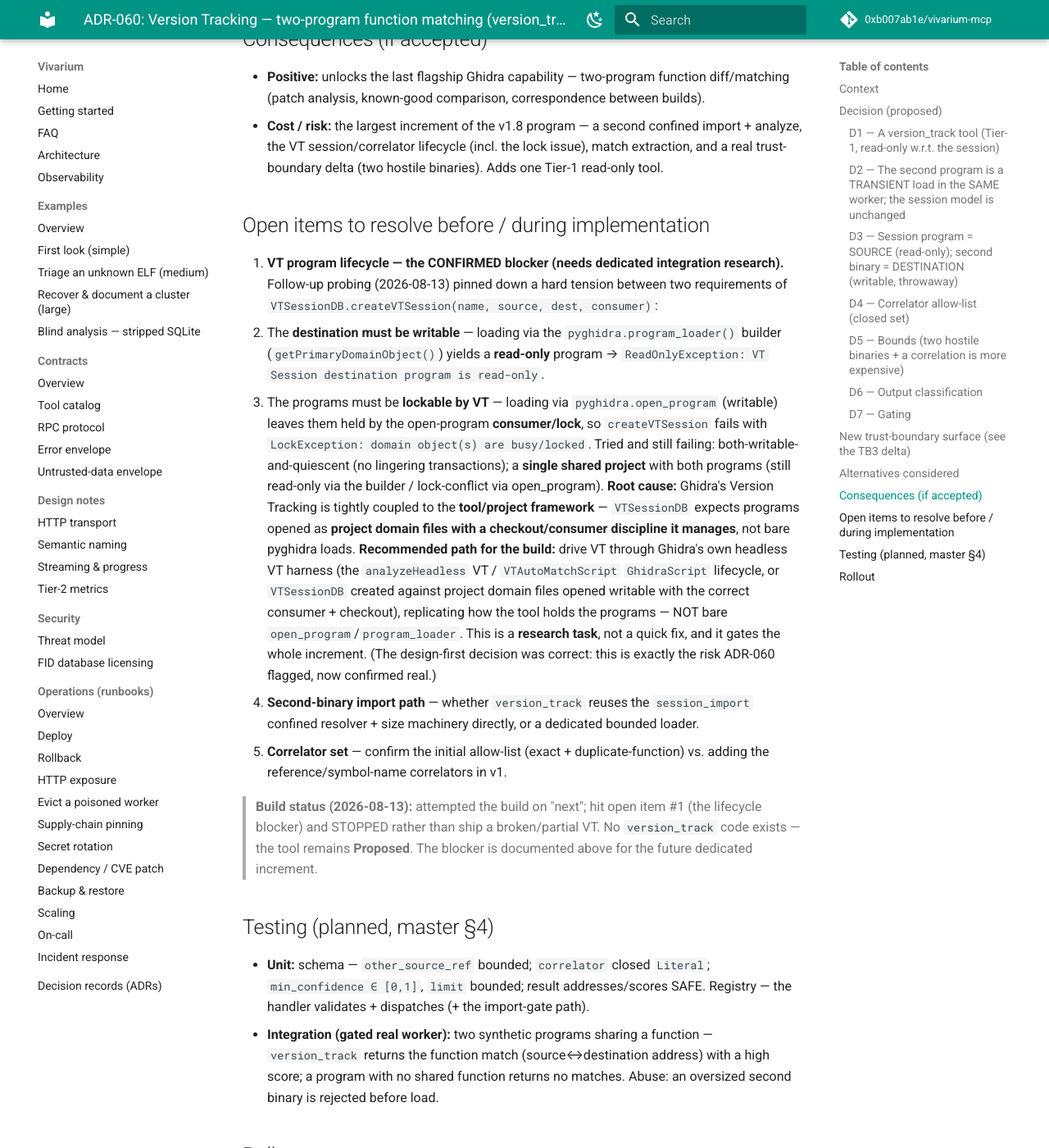
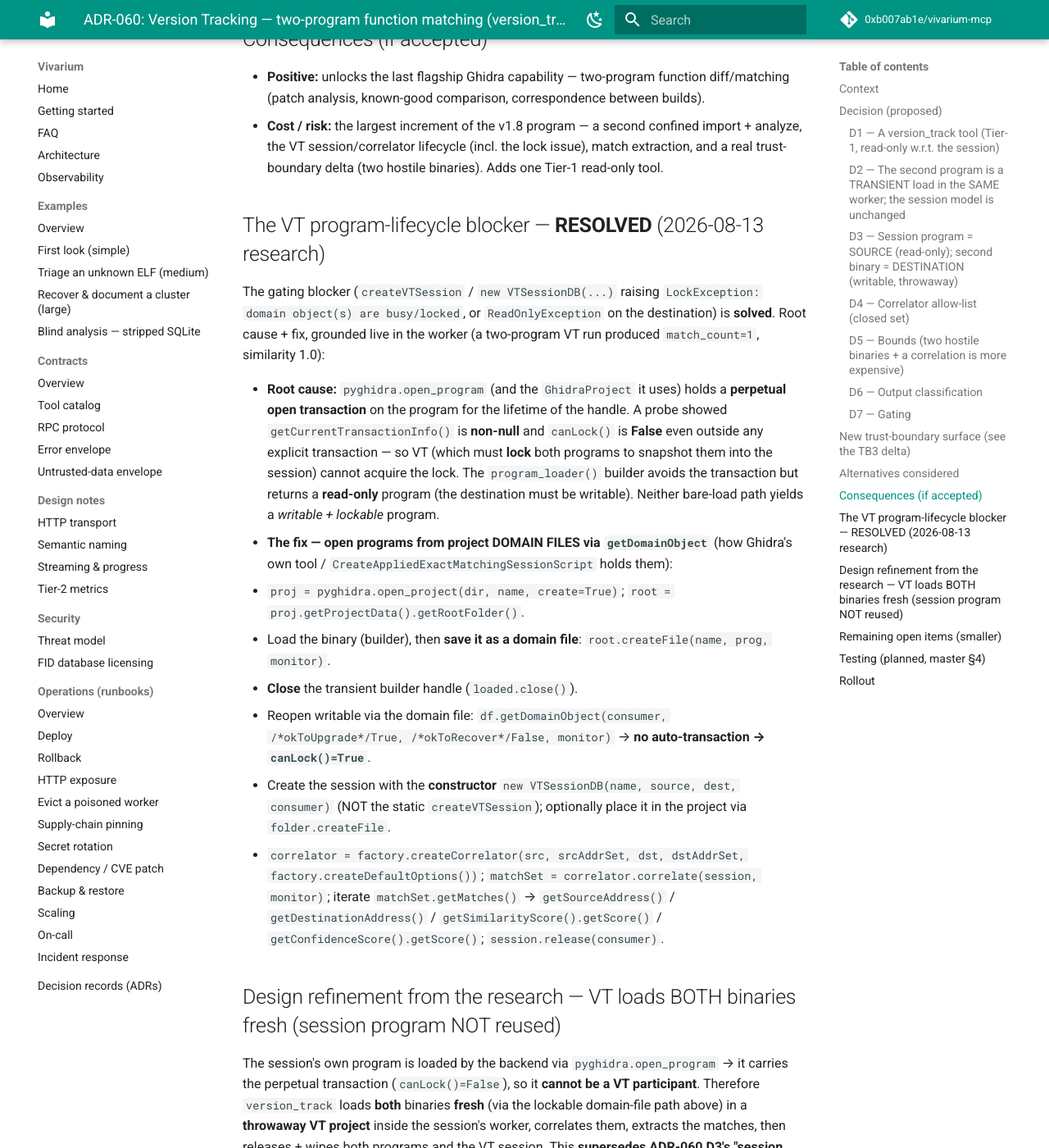
Before and after one commit to 0xb007ab1e/vivarium-mcp, an MkDocs documentation site: the page built from docs/adr/ADR-060-version-tracking.md, in a window 1280 px wide and 1400 px high, scrolled down 3389 px. Shown: the whole window at 82% size. Built offline with MkDocs 1.6.1 and Material for MkDocs 9.7.7, drawn with Linux system fonts in a browser that asks for light colours; comment, search, counter and statistics services are not loaded; some of the changed text lies outside the part shown.

Commit message:
docs(vt): VT-headless blocker RESOLVED + refined design (ADR-060 + TB3 delta)
Took on the VT-headless-harness research; SOLVED the gating program-lifecycle
blocker and grounded a full two-program VT run end-to-end (match_count=1,
similarity 1.0). No version_track code yet — tool stays PROPOSED, catalog count
unchanged; this is the research deliverable + finalized design.

ROOT CAUSE: pyghidra.open_program (via GhidraProject) holds a PERPETUAL open
transaction on the program -> getCurrentTransactionInfo() non-null, canLock()=False,
so VT (which must lock both programs into the session) cannot acquire the lock; the
program_loader() builder avoids the transaction but returns a read-only program.
Neither bare-load path yields a writable+lockable program.

FIX (how Ghidra`s own CreateAppliedExactMatchingSessionScript holds programs): open
programs from project DOMAIN FILES via getDomainObject. Recipe: open_project ->
rootFolder.createFile(name, prog, monitor) to save -> loaded.close() the transient
builder handle -> df.getDomainObject(consumer, okToUpgrade=True, okToRecover=False,
monitor) -> writable, NO auto-transaction -> canLock()=True -> new VTSessionDB(name,
src, dst, consumer) CONSTRUCTOR (not the static createVTSession) -> correlator.
correlate(session, monitor) -> getMatches().

DESIGN REFINED: the live session program is loaded via open_program (canLock=False)
so it CANNOT be a VT participant. version_track therefore loads BOTH binaries fresh
(via the lockable domain-file path) in a throwaway VT project; the session program
is completely UNTOUCHED (not even read) -- stronger for security than the original
session=source design. Revised tool: version_track(session_id, source_ref_a,
source_ref_b, correlator?, min_confidence?, limit?) -- both refs confined-imported
+ size-capped; both programs + the VT session wiped after. ADR-060 D3 + the TB3
delta updated to the both-fresh model.

Docs only (ADR-060 blocker-resolved + design refinement; threat-model TB3 delta
updated). The increment is now DE-RISKED and buildable pending go-ahead.

Co-Authored-By: Claude Opus 4.8 <noreply@anthropic.com>

```diff
--- a/docs/adr/ADR-060-version-tracking.md
+++ b/docs/adr/ADR-060-version-tracking.md
@@ -123,35 +123,60 @@ input across TB3** — but it does add surface that the threat-model delta must
   VT session/correlator lifecycle (incl. the lock issue), match extraction, and a real trust-boundary
   delta (two hostile binaries). Adds one Tier-1 read-only tool.
 
-## Open items to resolve before / during implementation
+## The VT program-lifecycle blocker — **RESOLVED** (2026-08-13 research)
 
-1. **VT program lifecycle — the CONFIRMED blocker (needs dedicated integration research).** Follow-up
-   probing (2026-08-13) pinned down a hard tension between two requirements of
-   `VTSessionDB.createVTSession(name, source, dest, consumer)`:
-   - The **destination must be writable** — loading via the `pyghidra.program_loader()` builder
-     (`getPrimaryDomainObject()`) yields a **read-only** program → `ReadOnlyException: VT Session
-     destination program is read-only`.
-   - The programs must be **lockable by VT** — loading via `pyghidra.open_program` (writable) leaves
-     them held by the open-program **consumer/lock**, so `createVTSession` fails with
-     `LockException: domain object(s) are busy/locked`.
-   Tried and still failing: both-writable-and-quiescent (no lingering transactions); a **single shared
-   project** with both programs (still read-only via the builder / lock-conflict via open_program).
-   **Root cause:** Ghidra's Version Tracking is tightly coupled to the **tool/project framework** —
-   `VTSessionDB` expects programs opened as **project domain files with a checkout/consumer discipline
-   it manages**, not bare pyghidra loads. **Recommended path for the build:** drive VT through Ghidra's
-   own headless VT harness (the `analyzeHeadless` VT / `VTAutoMatchScript` `GhidraScript` lifecycle, or
-   `VTSessionDB` created against project domain files opened writable with the correct consumer +
-   checkout), replicating how the tool holds the programs — NOT bare `open_program`/`program_loader`.
-   This is a **research task**, not a quick fix, and it gates the whole increment. (The design-first
-   decision was correct: this is exactly the risk ADR-060 flagged, now confirmed real.)
-2. **Second-binary import path** — whether `version_track` reuses the `session_import` confined
-   resolver + size machinery directly, or a dedicated bounded loader.
-3. **Correlator set** — confirm the initial allow-list (exact + duplicate-function) vs. adding the
-   reference/symbol-name correlators in v1.
+The gating blocker (`createVTSession` / `new VTSessionDB(...)` raising `LockException: domain object(s)
+are busy/locked`, or `ReadOnlyException` on the destination) is **solved**. Root cause + fix, grounded
+live in the worker (a two-program VT run produced `match_count=1`, similarity 1.0):
 
-> **Build status (2026-08-13):** attempted the build on "next"; hit open item #1 (the lifecycle
-> blocker) and STOPPED rather than ship a broken/partial VT. No `version_track` code exists — the tool
-> remains **Proposed**. The blocker is documented above for the future dedicated increment.
+- **Root cause:** `pyghidra.open_program` (and the `GhidraProject` it uses) holds a **perpetual open
+  transaction** on the program for the lifetime of the handle. A probe showed `getCurrentTransactionInfo()`
+  is **non-null** and `canLock()` is **False** even outside any explicit transaction — so VT (which must
+  **lock** both programs to snapshot them into the session) cannot acquire the lock. The
+  `program_loader()` builder avoids the transaction but returns a **read-only** program (the destination
+  must be writable). Neither bare-load path yields a *writable + lockable* program.
+- **The fix — open programs from project DOMAIN FILES via `getDomainObject`** (how Ghidra's own tool /
+  `CreateAppliedExactMatchingSessionScript` holds them):
+  1. `proj = pyghidra.open_project(dir, name, create=True)`; `root = proj.getProjectData().getRootFolder()`.
+  2. Load the binary (builder), then **save it as a domain file**: `root.createFile(name, prog, monitor)`.
+  3. **Close** the transient builder handle (`loaded.close()`).
+  4. Reopen writable via the domain file: `df.getDomainObject(consumer, /*okToUpgrade*/True,
+     /*okToRecover*/False, monitor)` → **no auto-transaction → `canLock()=True`**.
+  5. Create the session with the **constructor** `new VTSessionDB(name, source, dest, consumer)` (NOT
+     the static `createVTSession`); optionally place it in the project via `folder.createFile`.
+  6. `correlator = factory.createCorrelator(src, srcAddrSet, dst, dstAddrSet, factory.createDefaultOptions())`;
+     `matchSet = correlator.correlate(session, monitor)`; iterate `matchSet.getMatches()` →
+     `getSourceAddress()` / `getDestinationAddress()` / `getSimilarityScore().getScore()` /
+     `getConfidenceScore().getScore()`; `session.release(consumer)`.
+
+## Design refinement from the research — VT loads BOTH binaries fresh (session program NOT reused)
+
+The session's own program is loaded by the backend via `pyghidra.open_program` → it carries the
+perpetual transaction (`canLock()=False`), so it **cannot be a VT participant**. Therefore
+`version_track` loads **both** binaries **fresh** (via the lockable domain-file path above) in a
+**throwaway VT project** inside the session's worker, correlates them, extracts the matches, then
+releases + wipes both programs and the VT session. This **supersedes ADR-060 D3's "session program =
+source"**: the session's program is now **completely untouched** — not even read by VT — which is
+*stronger* for security (no risk of mutating or locking the live session program). Revised tool shape:
+
+`version_track(session_id, source_ref_a, source_ref_b, correlator?, min_confidence?, limit?)` — both
+`source_ref_a` and `source_ref_b` resolve through the **confined import root** (CWE-22) and are
+size-capped (CWE-400); the `session_id` provides auth/scoping + the worker, not a program. Both binaries
+are analyzed (correlators need functions defined) — bounded by the wall-clock kill + memory caps.
+
+## Remaining open items (smaller)
+
+1. **Two-binary import + analyze cost** — two fresh imports + analyses per call; bound with the
+   `session_import` size cap + the wall-clock kill; consider a lighter analysis profile for VT loads.
+2. **Correlator set** — confirm the initial allow-list (exact instructions/bytes/mnemonics +
+   duplicate-function) vs. adding reference/symbol-name correlators in v1.
+3. **Match volume** — bound the returned matches (`limit` + `min_confidence`); large programs can
+   produce many.
+
+> **Build status (2026-08-13):** the gating lifecycle blocker is **RESOLVED** (recipe above, grounded).
+> No `version_track` code exists yet — the tool remains **Proposed** pending the go-ahead to build the
+> (now de-risked) increment. The design is refined to the *both-fresh* model; the session program is no
+> longer a participant, so ADR-060 D3 + the TB3 delta are updated accordingly.
 
 ## Testing (planned, master §4)
 
--- a/docs/security/threat-model.md
+++ b/docs/security/threat-model.md
@@ -163,32 +163,35 @@ Likelihood × Impact → severity (master §7). "L/M/H".
 > paths** (size + configured-MiB integers only). The profile→analyzer-option mapping is pure data;
 > the JVM option-setting is the worker-only edge.
 
-> **TB3 delta — v1.8 Version Tracking: a SECOND transient hostile binary (ADR-060 — PROPOSED, review
-> before code).** `version_track` loads a **second** binary into the session's already-hardened worker
-> to diff/match its functions against the session's program. This is **not a new boundary** — it is a
-> **second input across TB3** (binary → analyzer). The added surface, and why it stays within TB3's
-> containment:
+> **TB3 delta — v1.8 Version Tracking: two TRANSIENT hostile binaries (ADR-060 — PROPOSED; lifecycle
+> blocker RESOLVED 2026-08-13, review before code).** `version_track` loads **two** binaries fresh into
+> the session's already-hardened worker and correlates their functions (patch/known-good diff). This is
+> **not a new boundary** — it is **two more inputs across TB3** (binary → analyzer). Refined from the
+> initial design: the research showed the live **session program cannot be a VT participant** (the
+> backend opens it via `open_program`, which holds a perpetual transaction → `canLock()=False`), so VT
+> loads **both** sides fresh as throwaway programs — the **session's own program is completely
+> untouched (not even read)**. The added surface, and why it stays within TB3's containment:
 > - **Two hostile binaries in one worker.** VT is **static correlation** (feature comparison) — there
 >   is **no cross-binary code execution**; both binaries are inert data. Neither can act on the other
 >   or escape: the ADR-004 isolation stack (no egress, ro-rootfs, dropped caps, gVisor, tmpfs,
->   mem/pids/cpu caps) is **unchanged byte-for-byte** and now simply contains two loaded programs
->   instead of one; the wall-clock kill (ADR-002) backs the extra analysis + the correlation.
-> - **Session program is read-only (SOURCE); the second binary is the writable DESTINATION**
->   (ADR-060 D3). VT writes match markup into the **destination**, which is the **throwaway** second
->   program — so the session's program is **never mutated** (`version_track` is read-only w.r.t. the
->   session; no write-consent). The second program + its derived matches are CONFIDENTIAL +
->   hostile-origin (master §5 / ADR-005); the program is **released + the store wiped at end of call**,
->   and the whole worker is killed + verified-wiped on evict (ADR-002).
-> - **Confined import + size cap.** The second binary is resolved through the **same confined import
->   root** as `session_import` (CWE-22: no arbitrary path) and **size-capped before load** (CWE-400) —
->   no new file-read or unbounded-input surface.
+>   mem/pids/cpu caps) is **unchanged byte-for-byte** and simply contains two throwaway programs; the
+>   wall-clock kill (ADR-002) backs the two analyses + the correlation.
+> - **Both programs are transient throwaways; the session program is untouched.** VT loads both sides
+>   as project domain files in a **throwaway VT project**, correlates, and **releases + wipes both
+>   programs + the VT session** at end of call. VT's match markup lands only in these throwaways — the
+>   **live session program is never a participant, never mutated, never locked** (`version_track` is
+>   read-only w.r.t. the session; no write-consent). Both binaries + derived matches are CONFIDENTIAL +
+>   hostile-origin (master §5 / ADR-005); the whole worker is killed + verified-wiped on evict (ADR-002).
+> - **Confined import + size cap.** BOTH binaries are resolved through the **same confined import root**
+>   as `session_import` (CWE-22: no arbitrary path) and **size-capped before load** (CWE-400) — no new
+>   file-read or unbounded-input surface.
 > - **Output stays safe.** Matches are `{source_address, destination_address, similarity, confidence}`
 >   — server-normalized addresses + computed scores (SAFE); the initial cut returns **no binary-derived
 >   field**. Any future function-name field MUST be untrusted-enveloped (ADR-005/TB4).
-> - **Open item (implementation risk, called out, not hidden):** VT's headless program lifecycle is
->   lock-sensitive (`createVTSession` raised `LockException: domain object(s) are busy/locked` in the
->   feasibility probe) — the correct consumer/transaction sequencing is to be resolved during the build
->   (ADR-060 D5 / open items). **No code lands until this delta + ADR-060 are reviewed.**
+> - **Lifecycle blocker RESOLVED.** The headless VT program lifecycle (writable + lockable) is solved
+>   by opening programs from project domain files via `getDomainObject` (recipe in ADR-060); grounded
+>   end-to-end (`match_count=1`, similarity 1.0). **No code lands until this delta + ADR-060 are
+>   reviewed.**
 
 ### TB4 — Worker → Server → LLM (untrusted output)
 | STRIDE | Threat | L×I | Mitigation |
```
